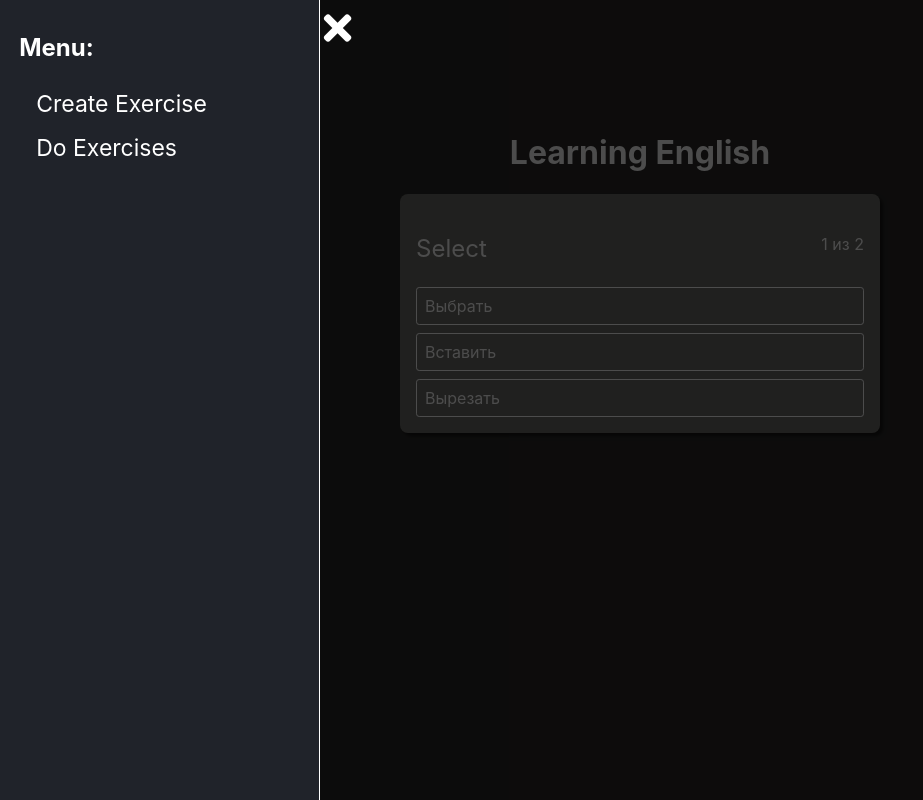
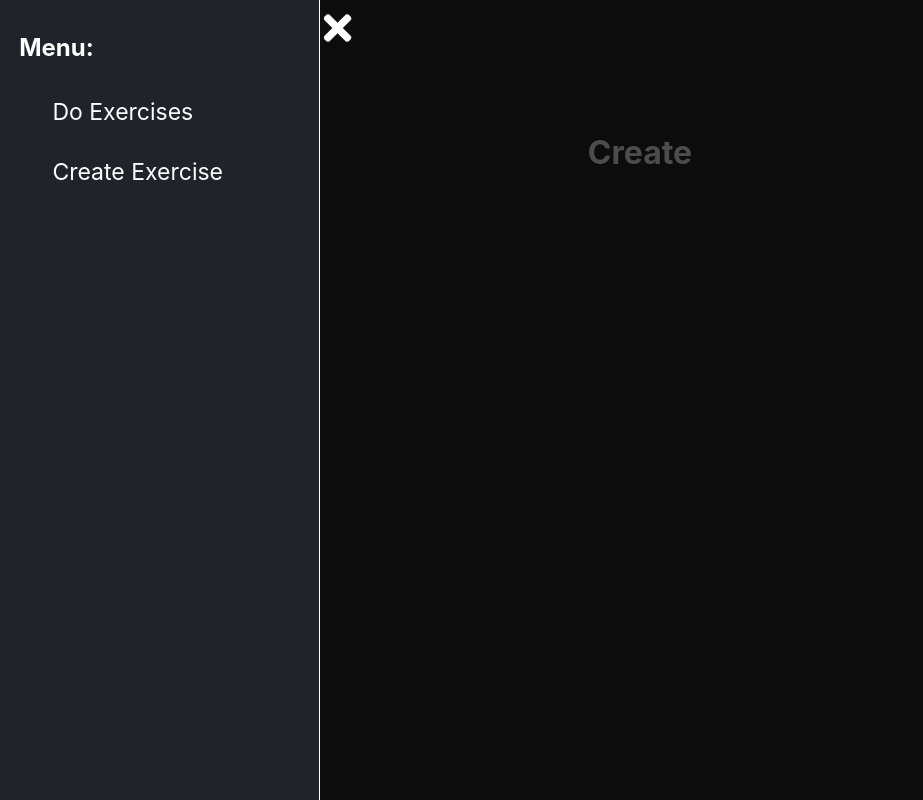
Before and after one commit to arm-path/React-english-words-firebase, a React (Create React App) app: page /create in a window 1280 px wide. Both pictures are taken after a click on the icon 30 px from the left and 28 px from the top of the page. Shown: the whole page, without its empty margins (0-923 px from the left). Built offline with nearby package versions, Linux system fonts and the light colour scheme.

Commit message:
create Route->CreateExercise and Route->Exercises

```diff
--- a/src/App.js
+++ b/src/App.js
@@ -1,13 +1,18 @@
 import React, {Component} from 'react'
+import {Switch, Route} from 'react-router-dom'
 import Layout from './Fragments/Layout/Layout'
 import Exercises from './BasicComponents/Exercises/Exercises'
+import CreateExercise from './BasicComponents/CreateExercise/CreateExercise'
 
 
 class App extends Component {
     render() {
         return (
             <Layout>
-                <Exercises/>
+                <Switch>
+                    <Route path='/' exact component={Exercises}/>
+                    <Route path='/create' component={CreateExercise} exact/>
+                </Switch>
             </Layout>
         )
     }
--- /dev/null
+++ b/src/BasicComponents/CreateExercise/CreateExercise.js
@@ -0,0 +1,17 @@
+import React from 'react'
+import classes from './CreateExercise.module.css'
+
+
+class CreateExercise extends React.Component {
+    render() {
+        return (
+            <div className={classes.CreateExercise}>
+                <div>
+                    <h1>Create</h1>
+                </div>
+            </div>
+        )
+    }
+}
+
+export default CreateExercise
--- /dev/null
+++ b/src/BasicComponents/CreateExercise/CreateExercise.module.css
@@ -0,0 +1,19 @@
+.CreateExercise {
+    display: flex;
+    justify-content: center;
+    flex-grow: 1;
+
+    width: 100%;
+    padding-top: 7rem;
+    color: #ffffff;
+    background: #2b2a29;
+}
+
+.CreateExercise > div {
+    width: 100%;
+    margin: 0 auto;
+}
+
+.CreateExercise h1 {
+    text-align: center;
+}
--- a/src/Components/Navigation/Menu/Menu.js
+++ b/src/Components/Navigation/Menu/Menu.js
@@ -1,17 +1,20 @@
 import React from 'react'
+import {NavLink} from 'react-router-dom'
 import Auxiliary from '../../../Fragments/Auxiliary/Auxiliary'
 import MenuBackground from "../MenuBackground/MenuBackground";
 import classes from './Menu.module.css'
 
 
-const links = ['Create Exercise', 'Do Exercises'] // Список навигации в менью.
-
+const links = [ // Список навигации в менью.
+    {to: '/', label: 'Do Exercises', exact: false},
+    {to: '/create', label: 'Create Exercise', exact: true},
+]
 
 class Menu extends React.Component {
     linkDraw = links.map((obj, index) => { // Атрибут класса, выводит список навигации менью, итерируя по константе links.
         return (
             <li key={index}>
-                <a herf="#">{obj}</a>
+                <li key={index}><NavLink to={obj.to} exact={obj.exact} onClick={this.props.clickEventMenuBackground}>{obj.label}</NavLink></li>
             </li>
         )
     })
--- a/src/Components/Navigation/Menu/Menu.module.css
+++ b/src/Components/Navigation/Menu/Menu.module.css
@@ -53,3 +53,7 @@
     color: #ffffff;
     text-decoration: none;
 }
+
+.Menu ul li a:hover {
+    color: #d2d2d2;
+}
--- a/src/index.js
+++ b/src/index.js
@@ -1,12 +1,13 @@
 import React from 'react';
 import ReactDOM from 'react-dom';
+import {BrowserRouter} from 'react-router-dom'
 import './index.css';
 import App from './App';
 import reportWebVitals from './reportWebVitals';
 
 ReactDOM.render(
   <React.StrictMode>
-    <App />
+    <BrowserRouter><App /></BrowserRouter>
   </React.StrictMode>,
   document.getElementById('root')
 );
```
Also changed, not shown: 1 other file (tests, documents, lock files or other folders).
